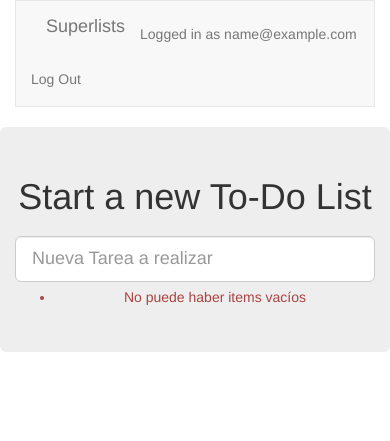
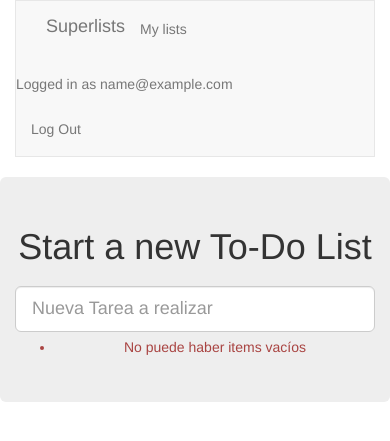
Before and after one commit to jprabino/tdd-django, a Django app: page /lists/new in a window 390 px wide. Shown: the top 441 px of the page. Run offline with Django 3.2, Linux system fonts and the light colour scheme; the visitor is signed in with stand-in values (Sample User, id 1); some libraries are stand-ins or nearby versions.

Commit message:
url, placeholder view, and first-cut templates for my_lists

```diff
--- a/lists/templates/base.html
+++ b/lists/templates/base.html
@@ -14,6 +14,9 @@
                 <div class="container-fluid">
                   <a class="navbar-brand" href="/">Superlists</a>
                     {% if user.email %}
+                    <ul class="nav navbar-nav navbar-left">
+                        <li><a href="{% url 'my_lists' user.email %}">My lists</a></li>
+                    </ul>
                     <ul class="nav navbar-nav navbar-right">
                         <li class="navbar-text">Logged in as {{ user.email }}</li>
                         <li><a href="{% url 'logout' %}">Log Out</a></li>
@@ -44,6 +47,7 @@
             <div class="col-md-6 col-md-offset-3 jumbotron">
                 <div class="text-center">
                     <h1>{% block header_text %}{% endblock %}</h1>
+                    {% block list_form %}
                     <form method="POST" action="{% block form_action %}{% endblock %}">
                         {{ form.text }}
                         {% csrf_token %}
@@ -53,12 +57,19 @@
                           </div>
                         {% endif %}
                     </form>
+                    {% endblock %}
                 </div>
             </div>
         </div>
         <div class="row">
             <div class="col-md-6 col-md-offset-3">
                 {% block table %}
+                {% endblock %}
+            </div>
+        </div>
+        <div class="row">
+            <div class="col-md-6 col-md-offset-3">
+                {% block extra_content %}
                 {% endblock %}
             </div>
         </div>
--- a/lists/urls.py
+++ b/lists/urls.py
@@ -19,4 +19,5 @@ from lists import views
 urlpatterns = [
     url(r'^new$', views.new_list, name='new_list'),
     url(r'^(\d+)/$', views.view_list, name='view_list'),
+    url(r'^users/(.+)/$', views.my_lists, name='my_lists')
 ]
--- a/lists/views.py
+++ b/lists/views.py
@@ -28,3 +28,6 @@ def new_list(request):
         return redirect(list_)
     else:
         return render(request, 'home.html', {'form': form})
+
+def my_lists(request, email):
+    return render(request, 'my_lists.html')
```
Also changed, not shown: lists/templates/my_lists.html (added, +13 -0 lines), lists/tests/test_views.py (+6 -0 lines).
